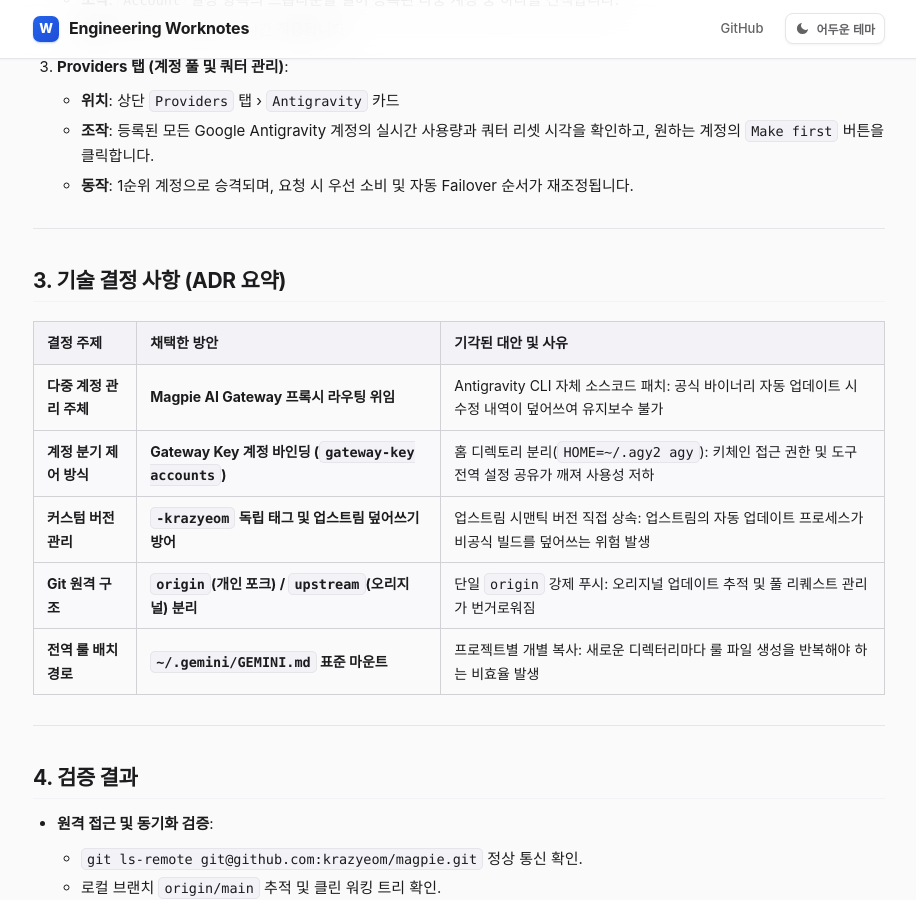
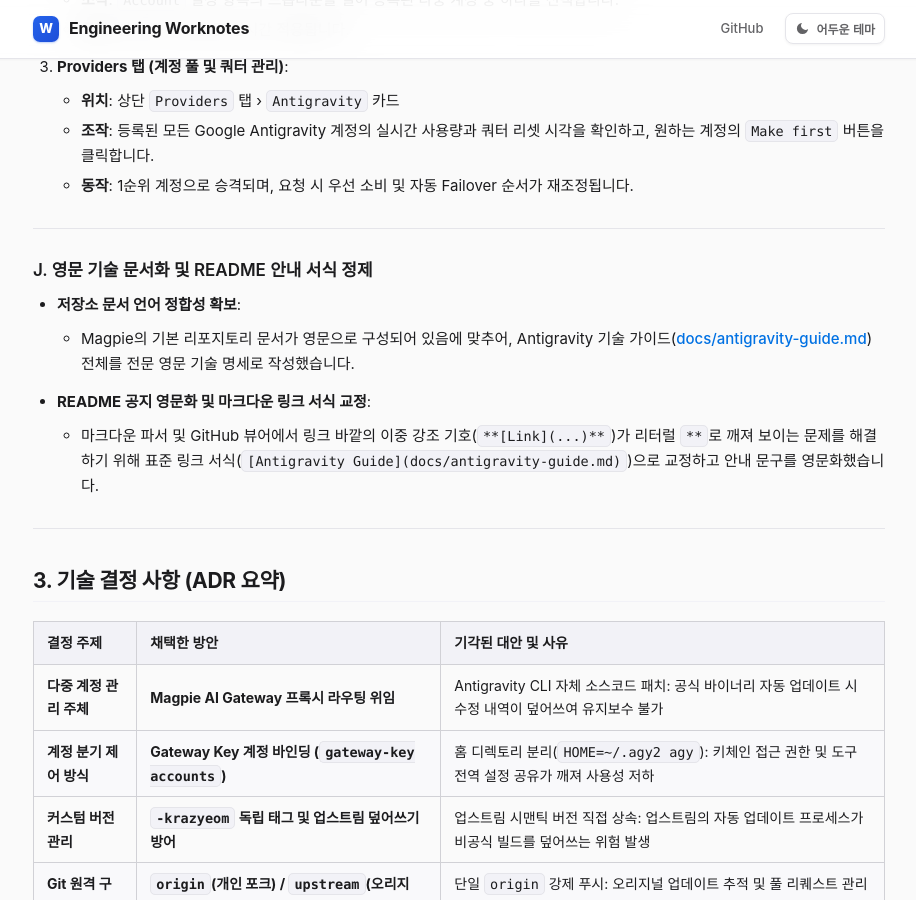
Before and after one commit to krazyeom/worknote, a Jekyll site: the page built from notes/2026-10-31-antigravity-cli-multi-account-and-magpie-gateway.md, in a window 1280 px wide and 900 px high, scrolled down 4478 px. Shown: the whole window, without its empty margins (181-1097 px from the left). Built offline with Jekyll 4.4.1, drawn with Linux system fonts in a browser that asks for light colours.

Commit message:
docs: note English translation of Antigravity guide and README markdown fix

```diff
--- a/notes/2026-10-31-antigravity-cli-multi-account-and-magpie-gateway.md
+++ b/notes/2026-10-31-antigravity-cli-multi-account-and-magpie-gateway.md
@@ -140,6 +140,14 @@ Magpie App GUI에서 Antigravity 계정 전환은 다음 세 가지 경로로
 
 ---
 
+### J. 영문 기술 문서화 및 README 안내 서식 정제
+* **저장소 문서 언어 정합성 확보**:
+  * Magpie의 기본 리포지토리 문서가 영문으로 구성되어 있음에 맞추어, Antigravity 기술 가이드([docs/antigravity-guide.md](file:///Users/krazyeom/dev/magpie/docs/antigravity-guide.md)) 전체를 전문 영문 기술 명세로 작성했습니다.
+* **README 공지 영문화 및 마크다운 링크 서식 교정**:
+  * 마크다운 파서 및 GitHub 뷰어에서 링크 바깥의 이중 강조 기호(`**[Link](...)**`)가 리터럴 `**`로 깨져 보이는 문제를 해결하기 위해 표준 링크 서식(`[Antigravity Guide](docs/antigravity-guide.md)`)으로 교정하고 안내 문구를 영문화했습니다.
+
+---
+
 ## 3. 기술 결정 사항 (ADR 요약)
 
 | 결정 주제 | 채택한 방안 | 기각된 대안 및 사유 |
```
